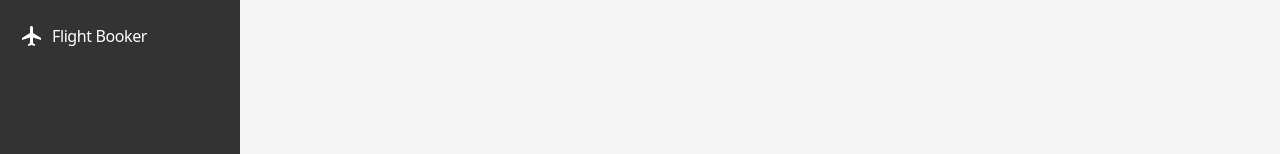
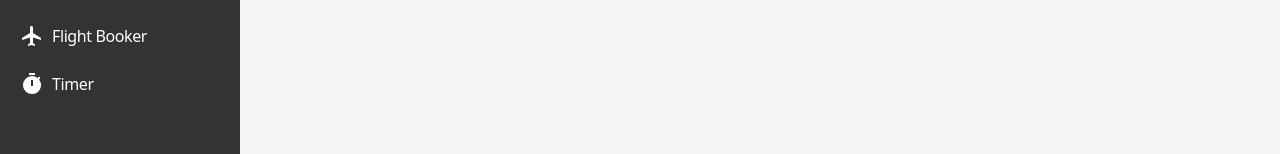
Before and after one commit to vitorpantaleao/guis-vue-examples, a Vue app: page / in a window 1280 px wide. Shown: the part 176-330 px from the top of the page. Built offline with nearby package versions, Linux system fonts and the light colour scheme.

Commit message:
feat: cria rota e view timer

```diff
--- /dev/null
+++ b/src/components/Icons/TimerIcon.vue
@@ -0,0 +1,5 @@
+<template>
+    <div>
+        <svg xmlns="http://www.w3.org/2000/svg" width="24" height="24" viewBox="0 0 24 24"><path fill="currentColor" d="M9 1h6v2H9zm10.03 6.39l1.42-1.42c-.43-.51-.9-.99-1.41-1.41l-1.42 1.42A8.962 8.962 0 0 0 12 4a9 9 0 0 0-9 9c0 4.97 4.02 9 9 9a8.994 8.994 0 0 0 7.03-14.61zM13 14h-2V8h2v6z"/></svg>
+    </div>
+</template>
--- a/src/components/Navegacao/MenuLateral.vue
+++ b/src/components/Navegacao/MenuLateral.vue
@@ -22,6 +22,12 @@
                     <span>Flight Booker</span>
                 </div>
             </RouterLink>
+            <RouterLink :to="{ name: 'Timer' }" class="primary flex items-center justify-between gap-2 p-2 hover:bg-[#666666] rounded">
+                <div class="flex items-center gap-2">
+                    <TimerIcon />
+                    <span>Timer</span>
+                </div>
+            </RouterLink>
         </div>
     </div>
 </template>
@@ -30,6 +36,7 @@
 import CounterIcon from '../Icons/CounterIcon.vue'
 import ConverterIcon from '../Icons/ConverterIcon.vue'
 import FlightBookerIcon from '../Icons/FlightBookerIcon.vue'
+import TimerIcon from '../Icons/TimerIcon.vue'
 </script>
 
 <style scoped>
--- a/src/router/index.js
+++ b/src/router/index.js
@@ -39,6 +39,14 @@ const routes = [
                 }
             },
             {
+                path: '/timer',
+                name: 'Timer',
+                component: () => import(/* webpackChunkName: "Timer" */ '@/views/Timer'),
+                meta: {
+                    title: 'Timer',
+                }
+            },
+            {
                 path: '/:pathMatch(.*)*',
                 name: 'NotFound',
                 component: () => import('@/views/NotFound.vue'),
--- /dev/null
+++ b/src/views/Timer.vue
@@ -0,0 +1,9 @@
+<template>
+    <div>
+        <h1 class="text-3xl font-bold">Timer</h1>
+    </div>
+</template>
+
+<script setup>
+
+</script>
```
